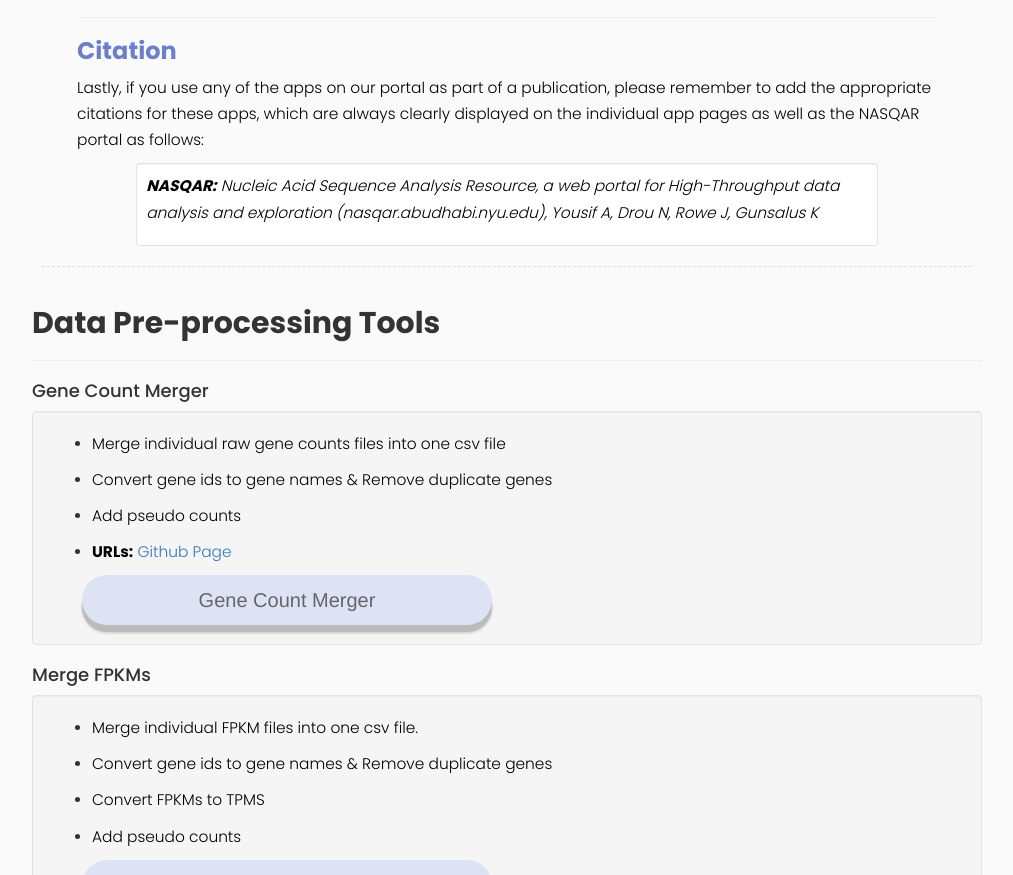
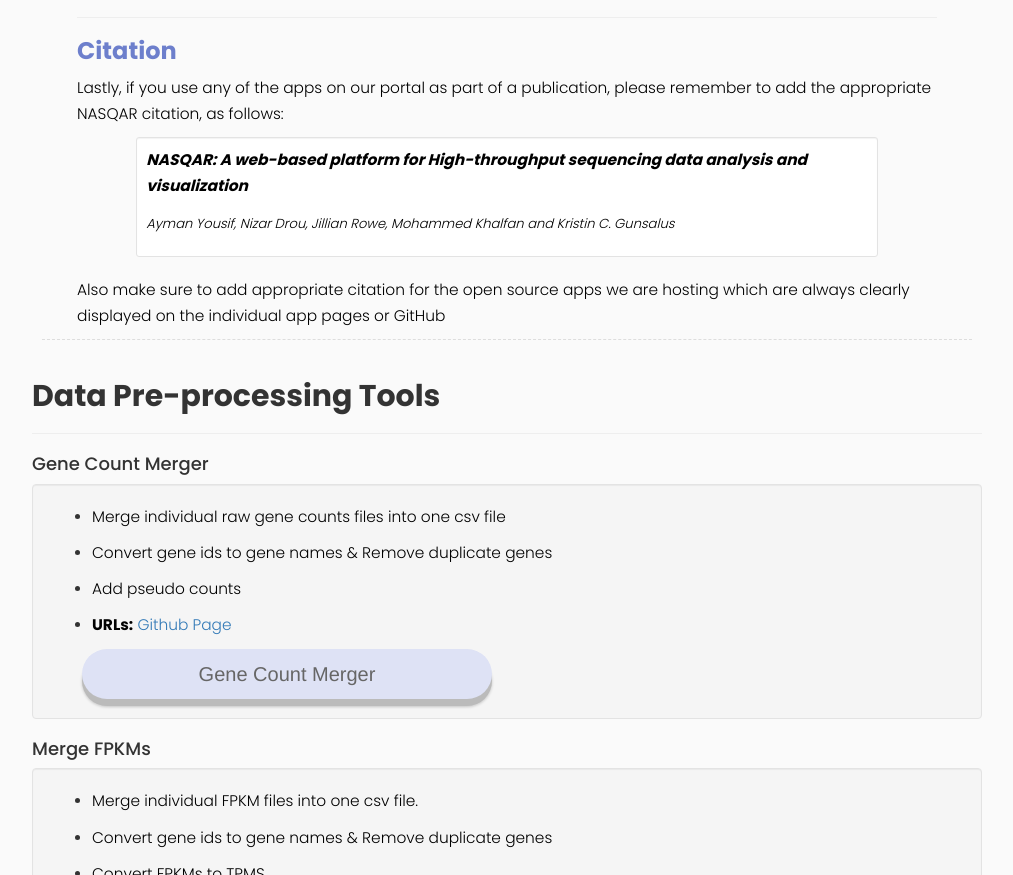
Before and after one commit to nasqar/NASQAR, a plain HTML site: page index.html in a window 1280 px wide. Shown: the part 1888-2763 px from the top of the page, without its empty margins (258-1271 px from the left). Drawn offline with nearby package versions, Linux system fonts and the light colour scheme; files that its build step writes are made by us from their sources.

Commit message:
edit citation

```diff
--- a/index.html
+++ b/index.html
@@ -659,16 +659,33 @@
                                     <div class="col-md-12">
                                             <hr>
                                             <h3 class="title-color"><strong>Citation</strong></h3>
-                                            <p>Lastly, if you use any of the apps on our portal as part of a publication, please remember to add the appropriate citations for these apps, which are always clearly displayed on the individual app pages as well as the NASQAR portal as follows: </p>
+                                            <p>
+                                                Lastly, if you use any of the apps on our portal as part of a publication,
+                                                please remember to add the appropriate NASQAR citation,  as follows:
+                                            </p>
 
                                             <div class="row">
                                                 <div class="well well-sm col-md-10 col-md-offset-1" style="background-color: white;">
+                                                    <em>
                                                     <p>
-                                                        <em><strong>NASQAR:</strong> Nucleic Acid Sequence Analysis Resource, a web portal for High-Throughput data analysis and exploration (<a href="nasqar.abudhabi.nyu.edu">nasqar.abudhabi.nyu.edu</a>), Yousif A, Drou N, Rowe J, Gunsalus K
-                                                        </em>
+                                                        <strong>NASQAR: A web-based platform for High-throughput sequencing data analysis and visualization</strong>
                                                     </p>
+                                                    <p>
+                                                        <small>
+                                                        Ayman Yousif, Nizar Drou, Jillian Rowe, Mohammed Khalfan and Kristin C. Gunsalus
+
+                                                        </small>
+                                                    </p>
+                                                    </em>
                                                 </div>
                                             </div>
+
+                                            <p>
+                                                Also make sure to add appropriate citation for the open source apps we are hosting
+                                                which are always clearly displayed on the individual app pages or GitHub
+
+
+                                            </p>
                                     </div>
                                 </div>
 
```
